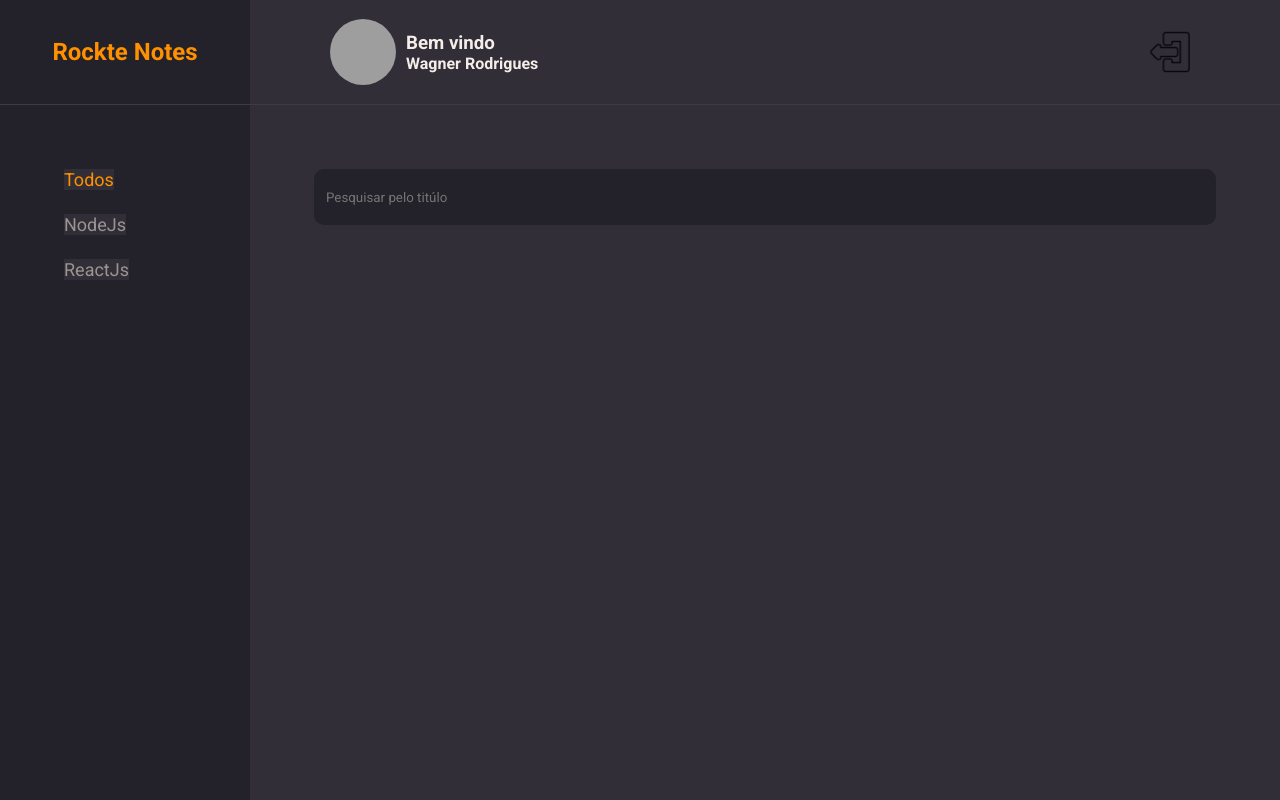
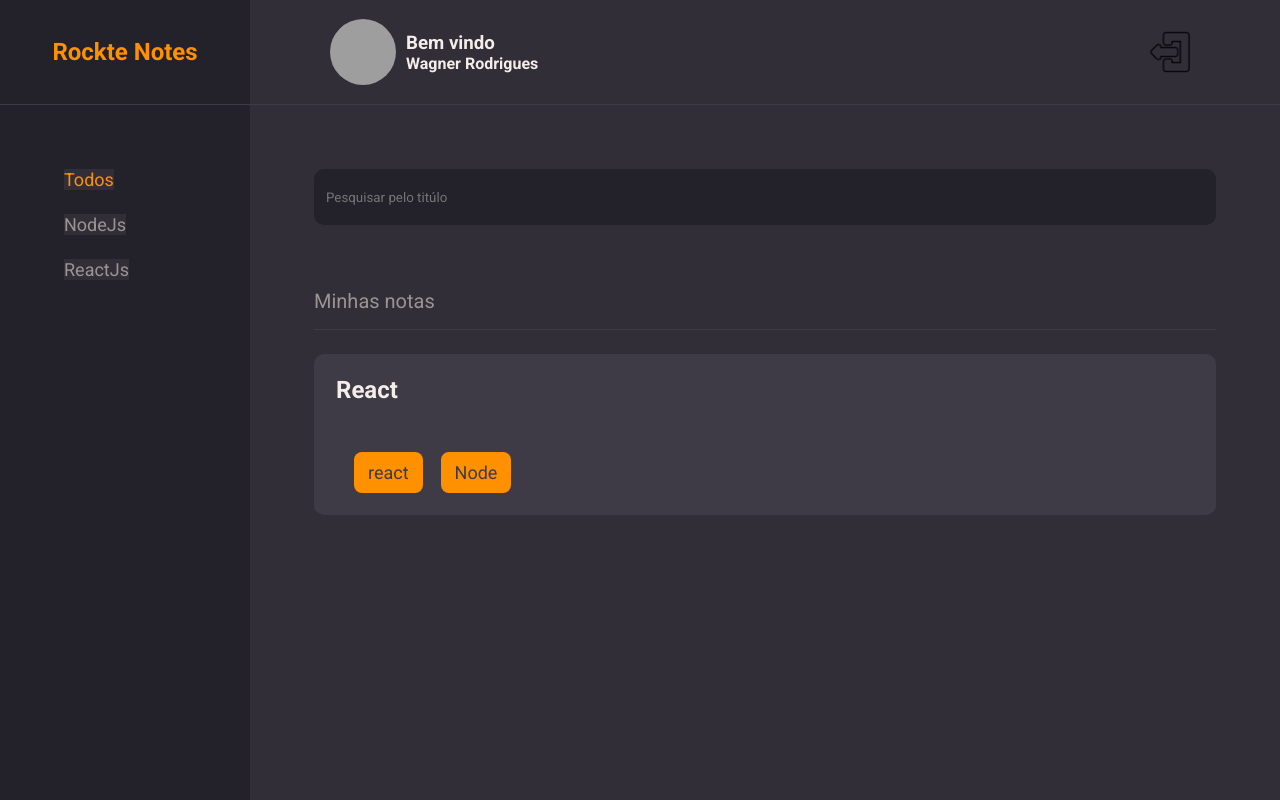
Before and after one commit to wagnerfelten/Rocket-Notes, a React (Vite) app: page / in a window 1280 px wide. Shown: the top 800 px of the page. Built offline with nearby package versions, Linux system fonts and the light colour scheme; grey boxes are pictures that could not be loaded.

Commit message:
Criado o conteudo do content da aplicacao e colocado na sua area e estelizado as tags

```diff
--- a/src/Pages/Home/Style.js
+++ b/src/Pages/Home/Style.js
@@ -38,7 +38,9 @@ export const Brand = styled.div`
 
 
 export const Content = styled.div`
-
+    grid-area: content;
+    padding: 0 64px;
+    overflow-y: scroll;
 `;
 
 
--- a/src/Pages/Home/index.jsx
+++ b/src/Pages/Home/index.jsx
@@ -1,8 +1,12 @@
 import { ContainerHome, Brand, Menu, Search, Content, Newnotes } from "./Style";
+
 import sinalMais from "../../img/mais.svg"
+
 import Header from "../../components/Header";
 import ButtonText from "../../components/ButtonText";
 import Input from "../../components/Input";
+import Section from "../../components/Section";
+import Notes from "../../components/Notes";
 
 function Home() {
   return (
@@ -29,7 +33,18 @@ function Home() {
         <Input placeholder="Pesquisar pelo titúlo"/>
       </Search>
 
-      <Content></Content>
+      <Content>
+        <Section title="Minhas notas">
+            <Notes
+              data = {{
+                title: "React", tags: [
+                  {id: '1', name: 'react'},
+                  {id: '2', name: 'Node'}
+                ]
+              }}
+            />
+        </Section>
+      </Content>
 
       <Newnotes>
         <img src={sinalMais} />
```
